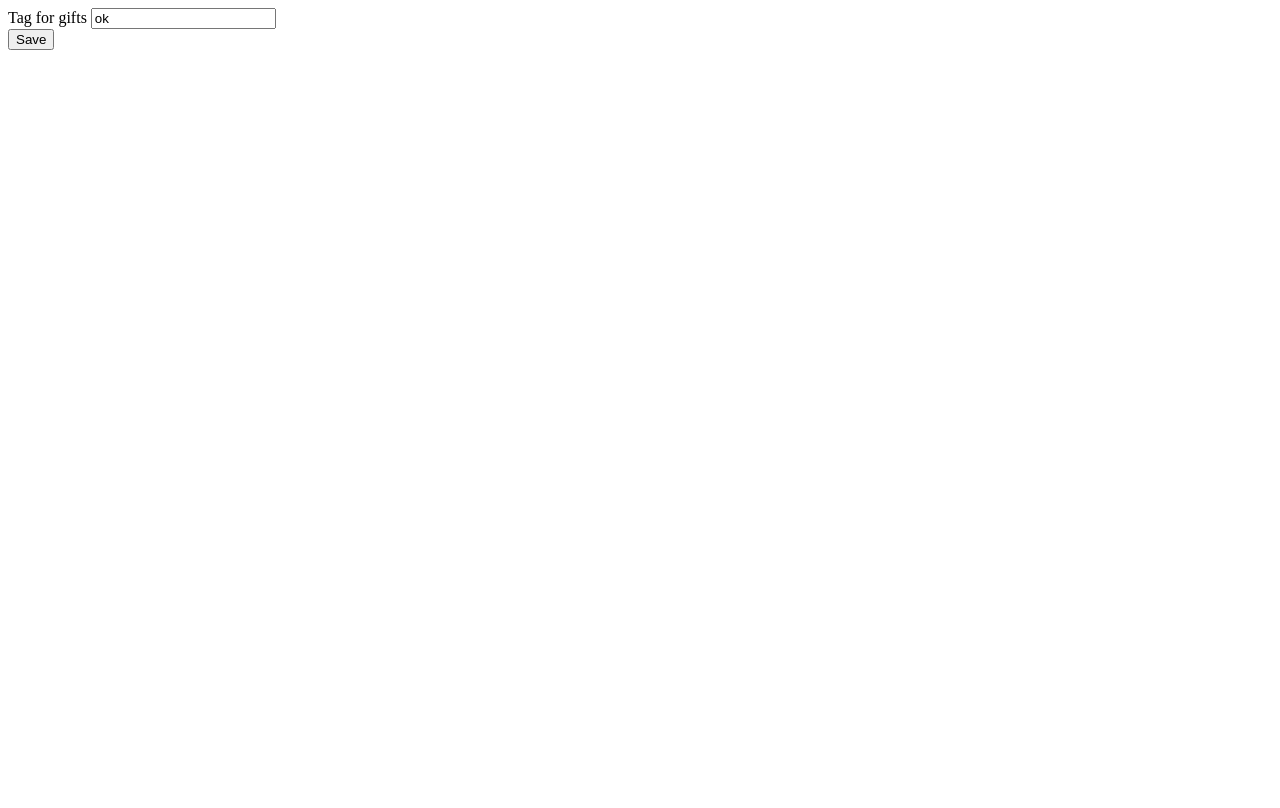
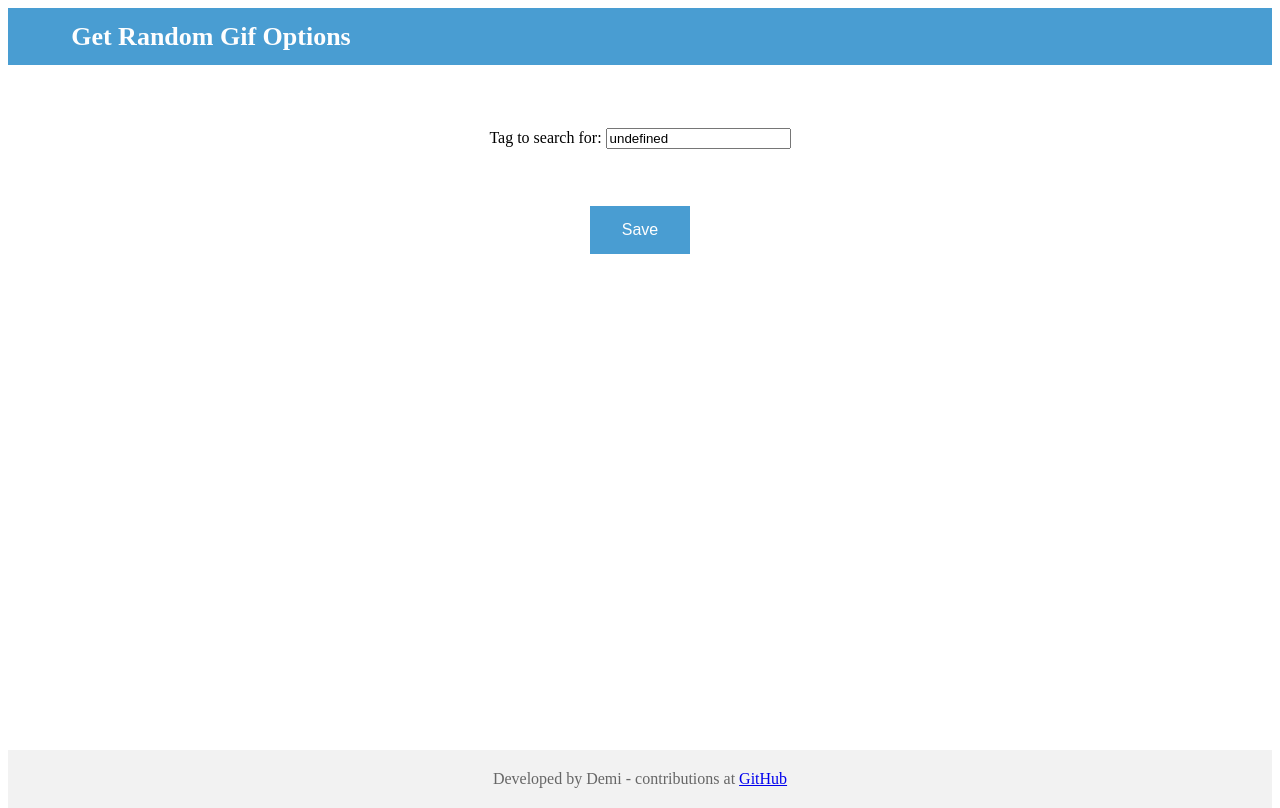
Before and after one commit to demipel8/Get-Random-Gif, a browser extension: page client/options.html in a window 1280 px wide. Drawn offline with Linux system fonts and the light colour scheme.

```diff
--- /dev/null
+++ b/client/options.css
@@ -0,0 +1,73 @@
+/* ========== Layout ========== */
+
+html, body {
+  height: 100%;
+}
+
+#container {
+  display: flex;
+  flex-direction: column;
+
+  min-height:100%;
+  width:100%;
+}
+
+header {
+  flex: 0;
+}
+
+#content {
+  flex: 1;
+  display: flex;
+  flex-direction: column;
+  align-items: center;
+}
+
+footer {
+  flex: 0;
+}
+
+/* ========= Header ========== */
+
+header {
+  background: #499DD2;
+  font-size: 13px;
+  color: #fefefe;
+}
+
+header h1 {
+  margin: 13.5px 5%;
+}
+
+header h1 a {
+  width: 184px;
+  height: 24px;
+}
+
+
+/* ========== Content ========== */
+
+#content {
+  padding: 5% 5%;
+}
+
+#save {
+  margin: 5% 0;
+
+  background-color: #499DD2;
+  border: none;
+  color: #fefefe;
+  padding: 15px 32px;
+  text-align: center;
+  text-decoration: none;
+  font-size: 16px;
+}
+
+/* ========== Footer ========== */
+
+footer {
+  text-align: center;
+  padding: 20px 0;
+  color: #666;
+  background: #f2f2f2;
+}
--- a/client/options.html
+++ b/client/options.html
@@ -2,12 +2,25 @@
 <html>
 <head>
 	<title>Get Random Gif Options</title>
+	<link rel="stylesheet" type="text/css" href="options.css">
 </head>
 <body>
-  Tag for gifts <input type="text" id="tag">
+	<div id="container">
+    <header>
+      <h1>Get Random Gif Options</h1>
+    </header>
+    <div id="content">
+      <label>
+        Tag to search for:
+        <input type="text" id="tag">
+      </label>
 
-  <div id="status"></div>
-  <button id="save">Save</button>
+      <div id="status"></div>
+      <button id="save">Save</button>
+    </div>
+
+    <footer> Developed by Demi - contributions at <a href="https://github.com/demipel8/Random-gif-chrome-extension">GitHub</a></footer>
+  </div>
 
   <script src="options.js"></script>
 </body>
--- a/client/options.js
+++ b/client/options.js
@@ -18,7 +18,7 @@
 }
 
 function restore_options() {
-  chrome.storage.sync.get({ tag: defaultTag }, items => {
+  chrome.storage.sync.get(TAG, items => {
     getElement(TAG).value = items.tag;
   });
 }
```
Also changed, not shown: client/popup.js (+18 -36 lines).
